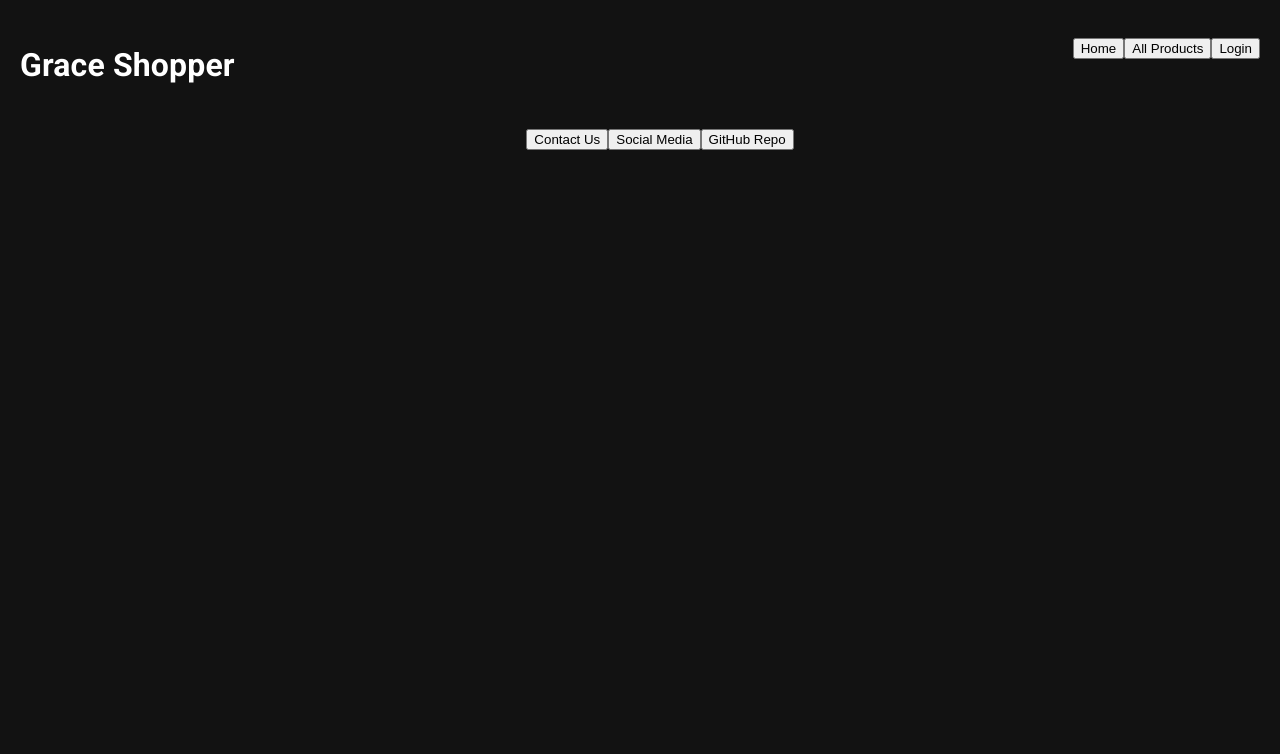
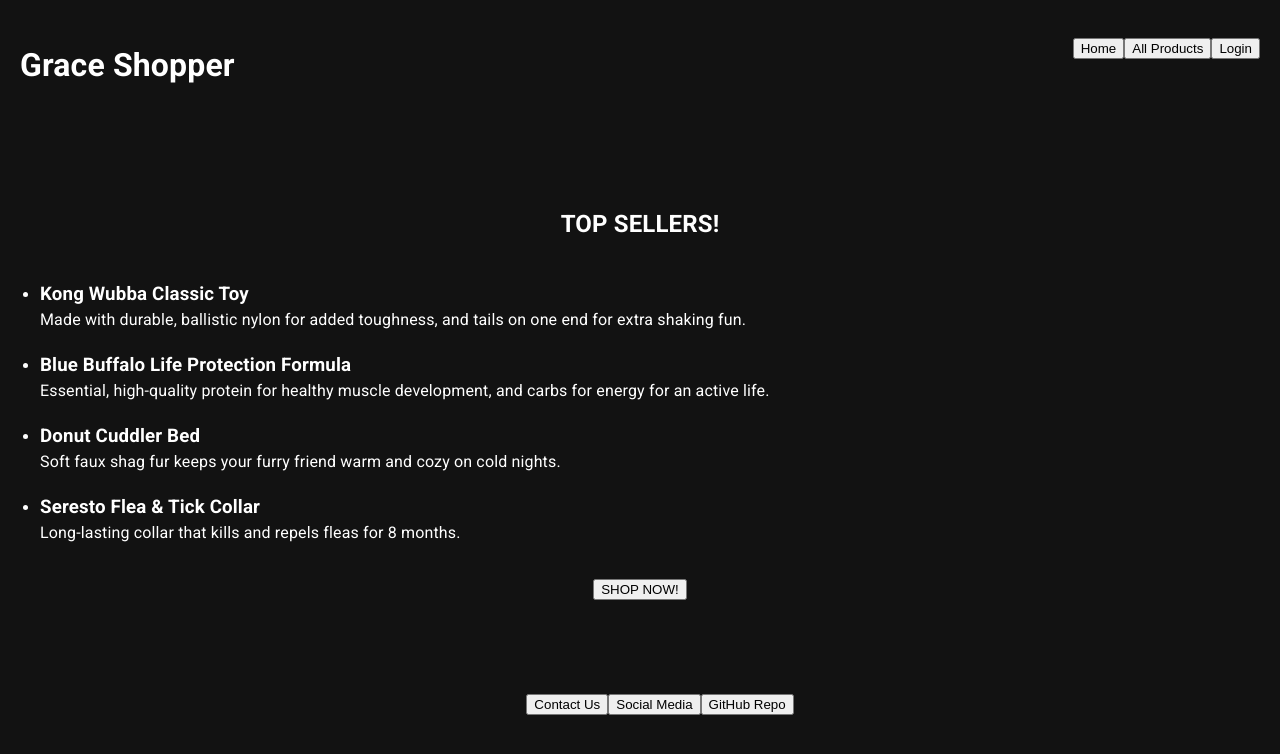
Before and after one commit to Fullslackers-Team/grace-shopper, a React (Vite) app in the folder client/: page / in a window 1280 px wide. Shown: the top 754 px of the page. Built offline with nearby package versions, Linux system fonts and the light colour scheme; no server answers.

Commit message:
add content to Top Sellers

```diff
--- /dev/null
+++ b/client/src/pages/Landing/components/TopSellers.css
@@ -0,0 +1,18 @@
+.topSellers {
+    display: flex;
+    flex-direction: column;
+    margin: 75px 0px 75px;
+}
+
+.topSellersList {
+    text-align: left;
+    margin-top: 0;
+}
+
+.productName {
+    margin-bottom: 0;
+}
+
+.productInfo {
+    margin-top: 0;
+}
--- a/client/src/pages/Landing/components/TopSellers.jsx
+++ b/client/src/pages/Landing/components/TopSellers.jsx
@@ -1,3 +1,27 @@
+import { Link } from "react-router-dom";
+import "./TopSellers.css"
+
 export default function TopSellers() {
-	return <div></div>;
+	return <div className="topSellers">
+		<h2>TOP SELLERS!</h2>
+			<ul className="topSellersList">
+				<li>
+					<h3 className="productName">Kong Wubba Classic Toy </h3>
+					<p className="productInfo">Made with durable, ballistic nylon for added toughness, and tails on one end for extra shaking fun.</p>
+				</li>
+				<li>
+					<h3 className="productName">Blue Buffalo Life Protection Formula</h3>
+					<p className="productInfo">Essential, high-quality protein for healthy muscle development, and carbs for energy for an active life.</p>
+				</li>
+				<li>
+					<h3 className="productName">Donut Cuddler Bed</h3>
+					<p className="productInfo">Soft faux shag fur keeps your furry friend warm and cozy on cold nights.</p>
+				</li>
+				<li>
+					<h3 className="productName">Seresto Flea & Tick Collar</h3>
+					<p className="productInfo">Long-lasting collar that kills and repels fleas for 8 months.</p>
+				</li>
+		</ul>
+		<Link to="/products"><button>SHOP NOW!</button></Link>
+	</div>;
 }
```
